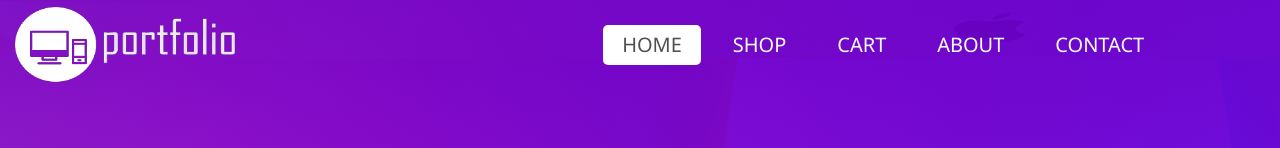
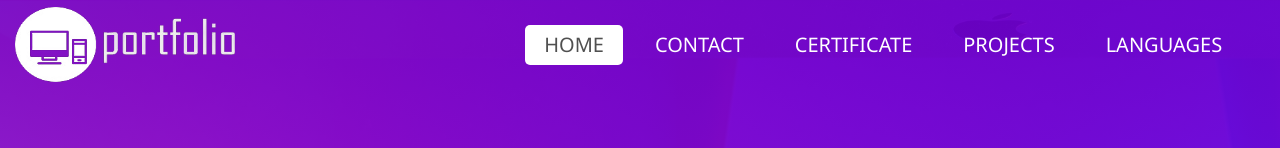
Before and after one commit to code240/portfolio, a plain HTML site: page index.html in a window 1280 px wide. Shown: the top 148 px of the page. Drawn offline with nearby package versions, Linux system fonts and the light colour scheme; grey boxes are pictures that could not be loaded.

Commit message:
updation html

```diff
--- a/index.html
+++ b/index.html
@@ -34,19 +34,19 @@
                     </li>
                     <li class="nav-item li-nav">
                         <a href="" style="text-decoration: none;"><button class="nav-link nav-btn" href="#"><span
-                                    class="navbar-btn-span clr-white">Shop</span></button></a>
+                                    class="navbar-btn-span clr-white">Contact</span></button></a>
                     </li>
                     <li class="nav-item li-nav">
                         <a href="" style="text-decoration: none;"><button class="nav-link nav-btn" href="#"><span
-                                    class="navbar-btn-span clr-white">Cart</span></button></a>
+                                    class="navbar-btn-span clr-white">Certificate</span></button></a>
                     </li>
                     <li class="nav-item li-nav">
                         <a href="" style="text-decoration: none;"><button class="nav-link nav-btn" href="#"><span
-                                    class="navbar-btn-span clr-white">About</span></button></a>
+                                    class="navbar-btn-span clr-white">Projects</span></button></a>
                     </li>
                     <li class="nav-item li-nav">
                         <a href="" style="text-decoration: none;"><button class="nav-link nav-btn" href="#"><span
-                                    class="navbar-btn-span clr-white">Contact</span></button></a>
+                                    class="navbar-btn-span clr-white">Languages</span></button></a>
                     </li>
                 </ul>
             </div>
```
